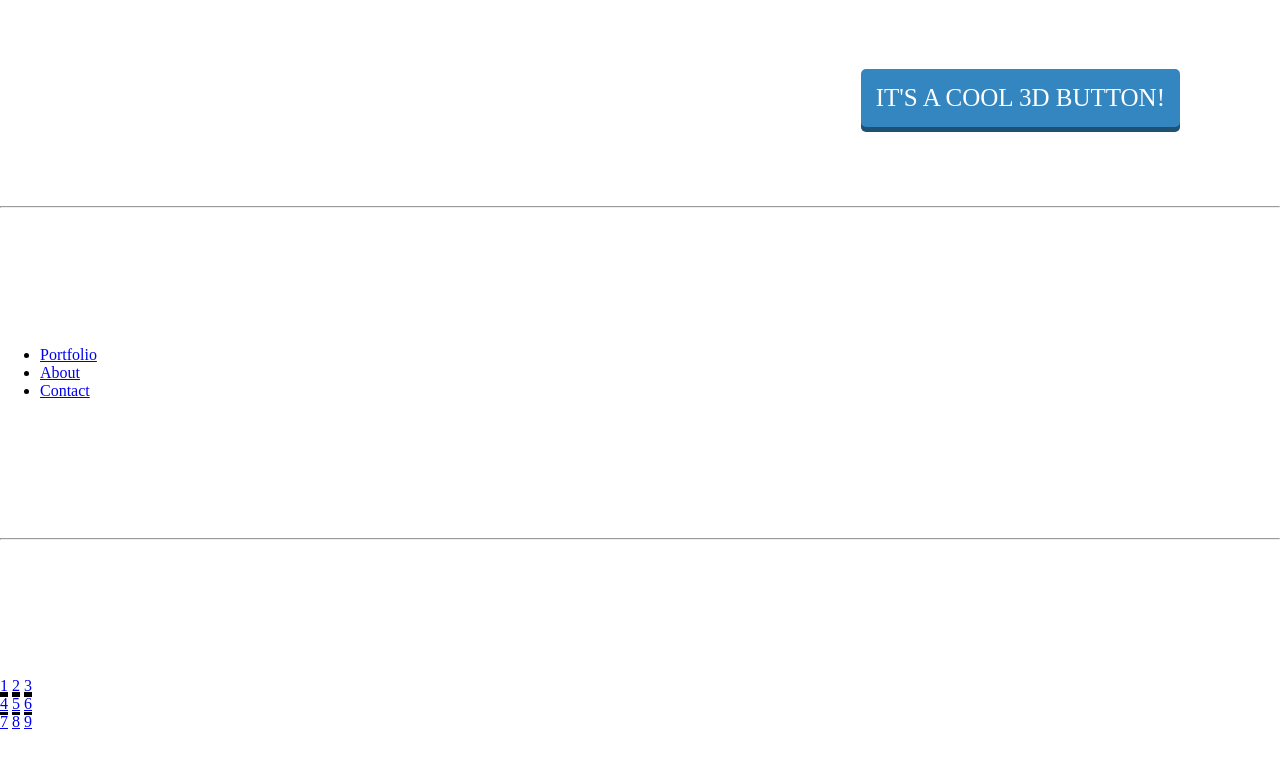
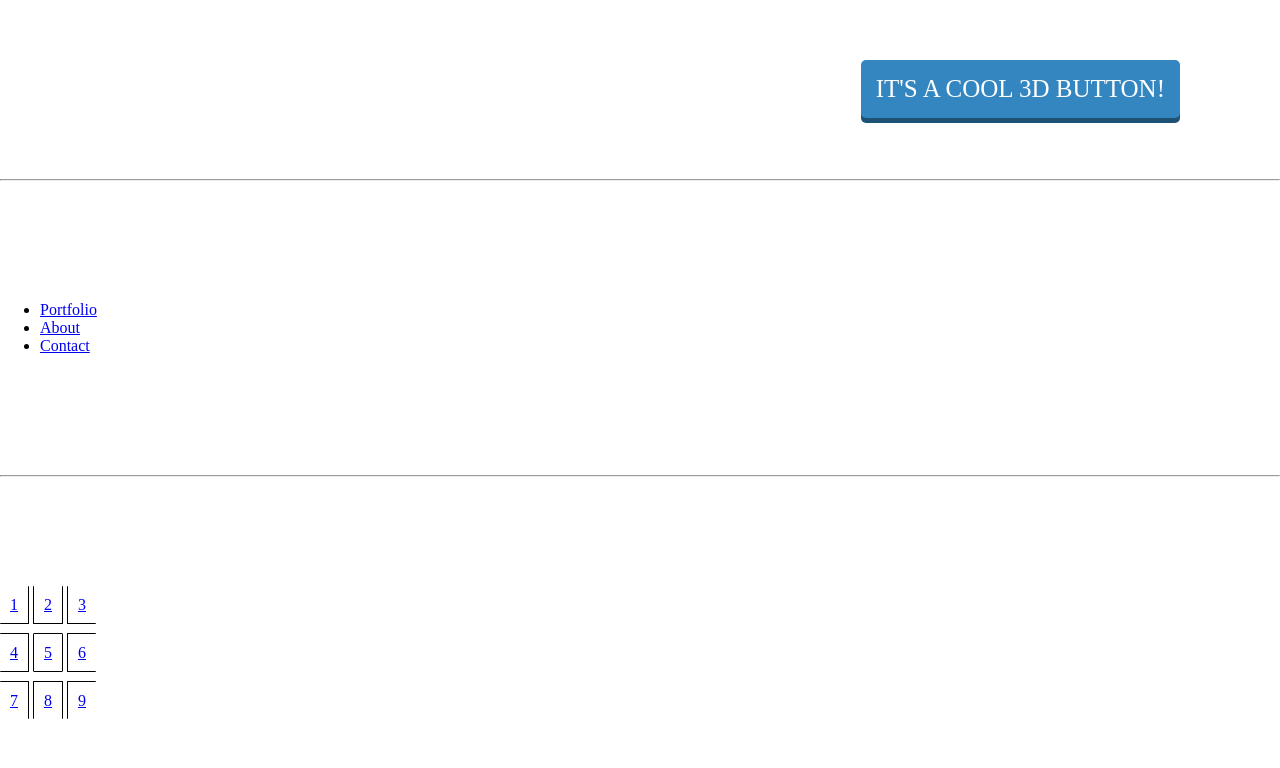
Before and after one commit to yoitsrell/copy-kitten, a plain HTML site: page index.html in a window 1280 px wide. Drawn offline with Linux system fonts and the light colour scheme.

Commit message:
Save work, 90% button, 0%header, 90%table

```diff
--- a/table.css
+++ b/table.css
@@ -1,17 +1,85 @@
-.div {
-
-    }
-
-#cell-1, #cell-2 {
-    letter-spacing: 10pt 20pt 10pt;
+.row{
+    margin-bottom:30px;
+    color: blue;
 }
 
 .row-1{
-    border-bottom: black solid; border-radius:  .000001px;
+
+    border-spacing: 1px;
+
+    border-radius: 1px;
+    padding: 10px;
 }
 
 .row-2{
-    border-top: black solid;
-    border-radius: .001pt;
-    border-bottom: black solid;
+
+    border-spacing: 1px;
+    border-radius: 1px;
+    padding: 10px;
 }
+
+
+.row-3{
+    border-radius: 1px;
+
+    padding: 10px;
+    border-spacing: 1px;
+
+}
+#cell-1{
+    border-right: black solid 1px;
+    border-bottom: black solid 1px;
+    font-size: medium;
+}
+#cell-2{
+    border-left: black solid 1px;
+    border-right: black solid 1px;
+    border-bottom: black solid 1px;
+    font-size: medium;
+}
+
+#cell-3{
+    border-left: black solid 1px;
+    border-bottom: black solid 1px;
+    font-size: medium;
+}
+
+#cell-4{
+    border-top: black solid 1px;
+    border-right: black solid 1px;
+    border-bottom: black solid 1px;
+    font-size: medium;
+}
+
+#cell-5{
+    border-top: black solid 1px;
+    border-left: black solid 1px;
+    border-right: black solid 1px;
+    border-bottom: black solid 1px;
+    font-size: medium;
+}
+
+#cell-6{
+    border-left: black solid 1px;
+    border-top: solid black 1px;
+    border-bottom: black solid 1px;
+    font-size: medium;
+}
+
+#cell-7{
+    border-top: black solid 1px;
+    border-right: black solid 1px;
+    font-size: medium;
+}
+
+#cell-8{
+    border-top: black solid 1px;
+    border-right: black solid 1px;
+    border-left: black solid 1px;
+    font-size: medium;
+}
+
+#cell-9{
+    border-top: black solid 1px;
+    border-left: black solid 1px;
+}
```
